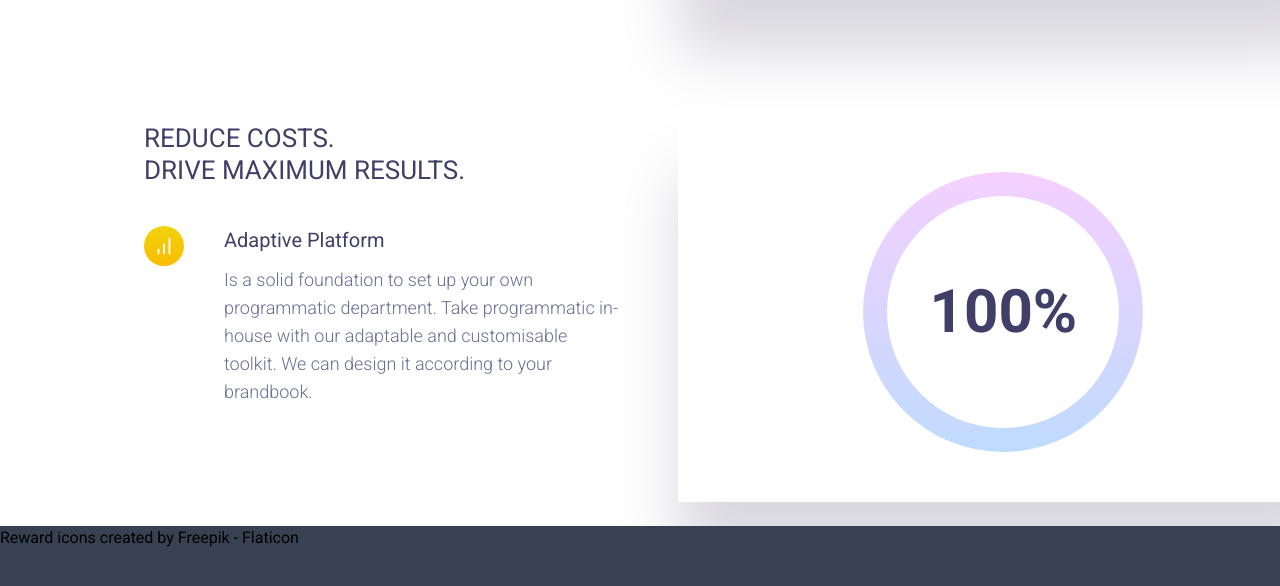
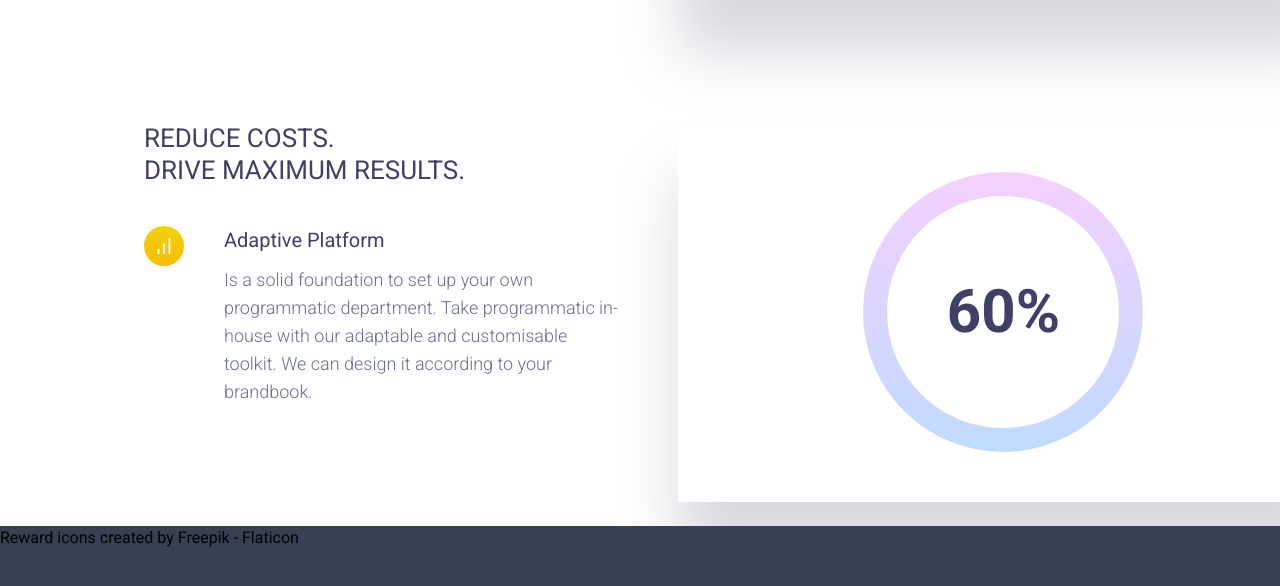
Before and after one commit to naymur-rhmn/advertising-solution, a React (Vite) app: page / in a window 1280 px wide. Shown: the part 2714-3300 px from the top of the page. Built offline with nearby package versions, Linux system fonts and the light colour scheme; a web font is replaced by a local one.

Commit message:
platform

```diff
--- a/src/components/Home/PlatformOverview/PlatformOverview.jsx
+++ b/src/components/Home/PlatformOverview/PlatformOverview.jsx
@@ -8,17 +8,36 @@ import { useEffect, useState } from "react";
 
 function PlatformOverview() {
   const [counter, setCounter] = useState(0);
+  const pausePoint = [30, 60];
+  const intervalDuration = 2000;
 
   useEffect(() => {
-    const interval = setInterval(() => {
+    let interval;
+
+    const loadingCounter = () => {
+      // start interval with deep clean
+      clearInterval(interval);
+
+      interval = setInterval(() => {
         setCounter((prev) => {
-        if (prev === 100) {
+          // stop at 100
+          if (prev >= 100) {
             clearInterval(interval);
             return 100;
           }
+
+          // pause and resume interval
+          if (pausePoint.includes(prev + 1)) {
+            clearInterval(interval);
+            setTimeout(loadingCounter, intervalDuration);
+          }
+
           return prev + 1;
         });
-    }, 10);
+      }, 50);
+    };
+
+    loadingCounter();
     return () => clearInterval(interval);
   }, []);
 
```
Lines whose indentation alone changed are shown as unchanged.
